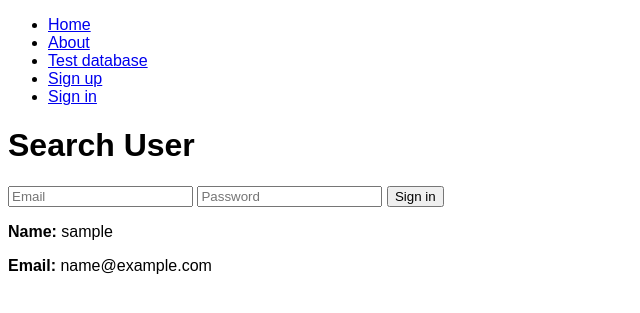
After one commit to 0-BSCode/paper-trail, a PHP site: the page made by src/views/Auth/signin.php in a window 1280 px wide. The commit adds this page. Shown: the top 313 px of the page, without its empty margins (0-640 px from the left). Run offline with PHP 8.4, Linux system fonts and the light colour scheme; the template is opened without the code that fills it: most values are stand-ins (such as "Sample title", 1, 10 or a date in 2020); some libraries are stand-ins or nearby versions.

Commit message:
Enabled user search

```diff
--- a/config/constants.php
+++ b/config/constants.php
@@ -13,3 +13,4 @@ define('TASK_NOT_DELETED', 'Something went wrong deleting task');
 
 // User CRUD
 define('USER_NOT_CREATED', 'Something went wrong creating new user');
+define('USER_NOT_FOUND', 'Something went wrong finding user');
--- /dev/null
+++ b/src/views/Auth/signin.php
@@ -0,0 +1,19 @@
+<?php require_once APPROOT . '/src/views/include/header.php'; ?>
+<h1>Search User</h1>
+<form action="<?= URLROOT; ?>/auth/signin" method="post">
+    <input type="text" name="email" placeholder="Email">
+    <input type="password" name="password" placeholder="Password">
+    <input type="submit" value="Sign in">
+</form>
+<div>
+    <?php if ($data): ?>
+        <p>
+            <b>Name: </b>
+            <?= $data['username']; ?>
+        </p>
+        <p>
+            <b>Email: </b>
+            <?= $data['email']; ?>
+        </p>
+    <?php endif; ?>
+</div>
--- a/src/views/include/header.php
+++ b/src/views/include/header.php
@@ -1,3 +1,5 @@
+<?php session_start() ?>
+
 <!DOCTYPE html>
 <html lang="en">
 
@@ -18,5 +20,6 @@
 			<li><a href="<?= URLROOT; ?>/about"> About </a></li>
 			<li><a href="<?= URLROOT; ?>/test/tasks">Test database</a></li>
 			<li><a href="<?= URLROOT; ?>/auth/signup">Sign up</a></li>
+			<li><a href="<?= URLROOT; ?>/auth/signin">Sign in</a></li>
 		</ul>
 	</nav>
```
Also changed, not shown: src/controllers/Auth.php (+13 -2 lines), src/models/User.php (+14 -2 lines).
